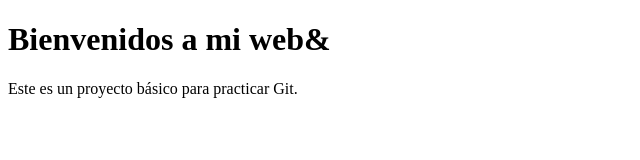
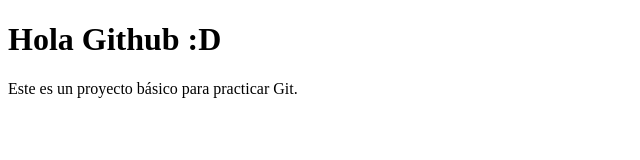
Before and after one commit to marcosgarcia2g/Tarea-individual-GitHub, a plain HTML site: page index.html in a window 1280 px wide. Shown: the whole page, without its empty margins (0-640 px from the left). Drawn offline with Linux system fonts and the light colour scheme.

Commit message:
Cambiar texto

```diff
--- a/index.html
+++ b/index.html
@@ -6,7 +6,7 @@
     <title>Proyecto Web</title>
 </head>
 <body>
-    <h1>Bienvenidos a mi web&</h1>
+    <h1>Hola Github :D </h1>
     <p>Este es un proyecto básico para practicar Git.</p>
 </body>
 </html>
```
